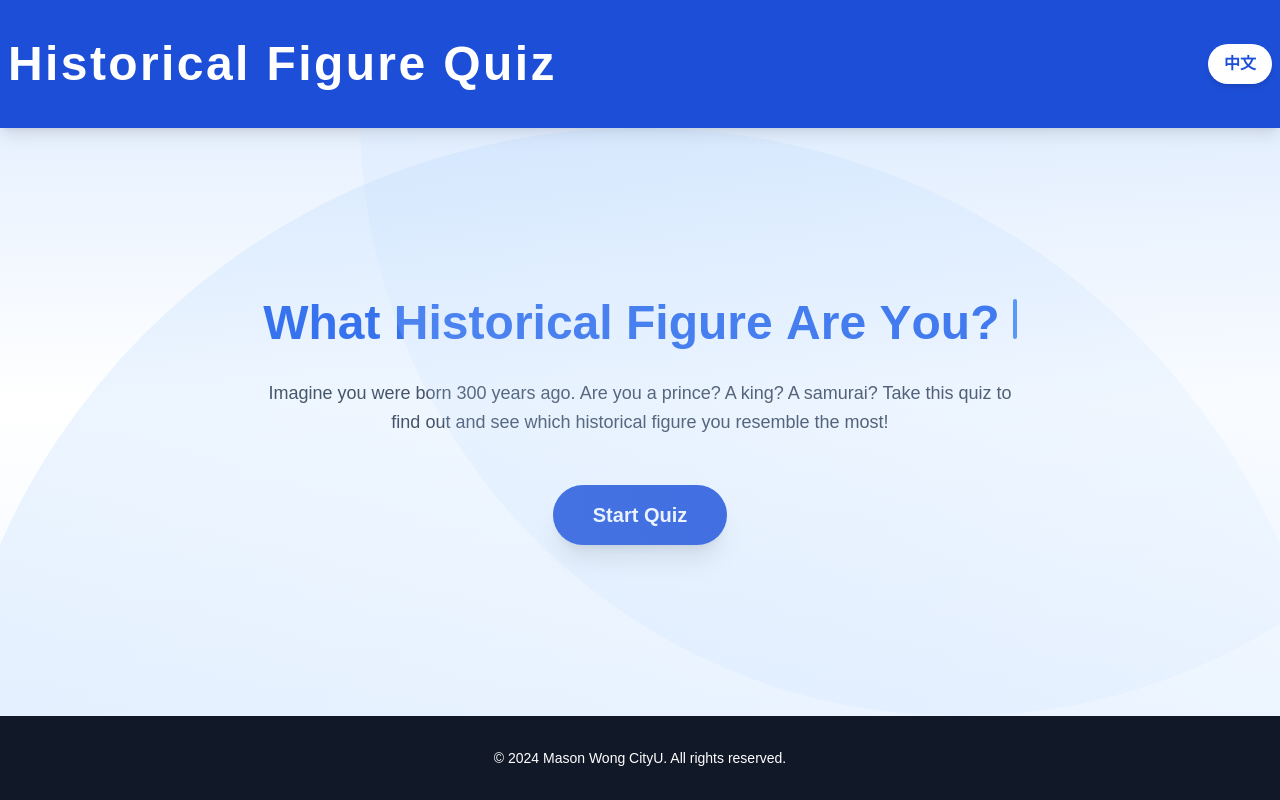
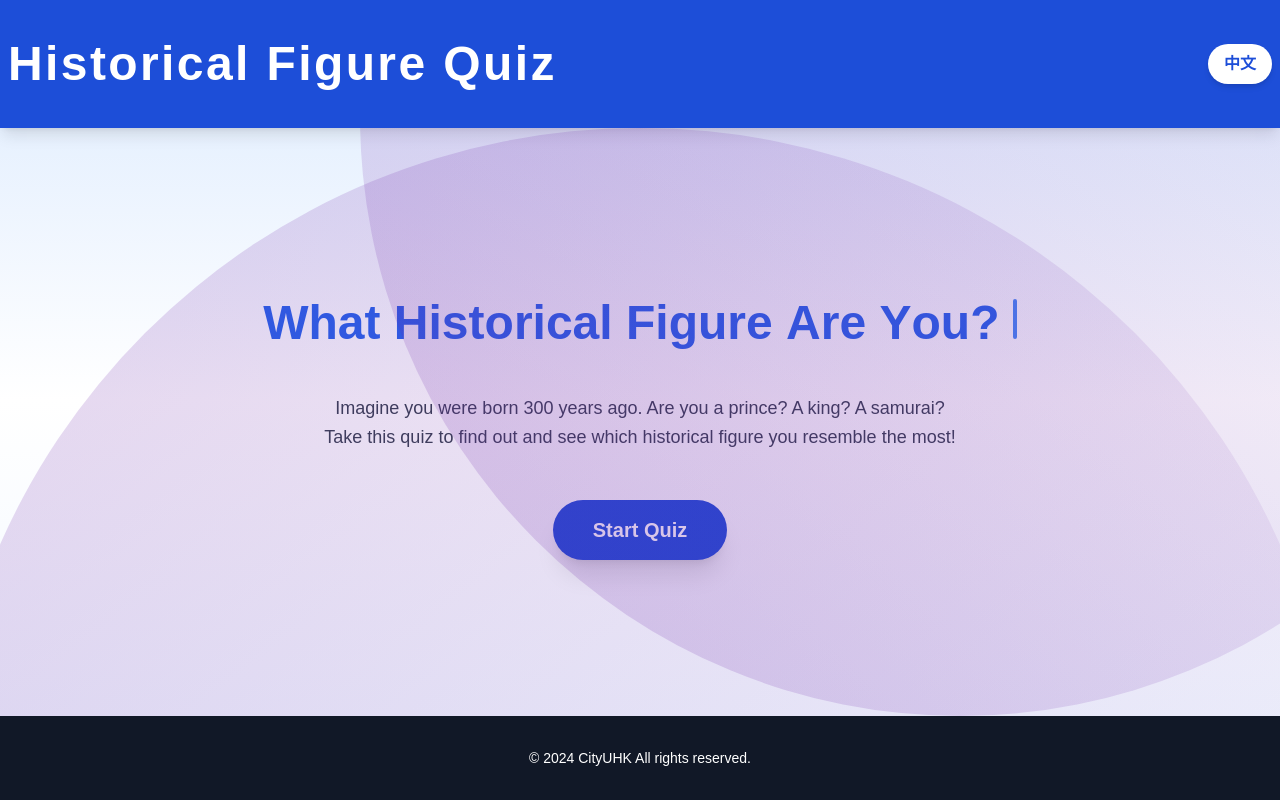
Before and after one commit to Masonddd11/historical-qna, a Next.js app: page / in a window 1280 px wide. Built offline with nearby package versions, Linux system fonts and the light colour scheme.

Commit message:
styling: changed styling

```diff
--- a/src/app/page.tsx
+++ b/src/app/page.tsx
@@ -23,13 +23,14 @@ export default function Home() {
       <Head>
         <title>{currentTexts.title}</title>
         <meta name="description" content={currentTexts.description} />
+
         <link rel="icon" href="/favicon.ico" />
       </Head>
 
       {/* Header Section */}
-      <header className="bg-blue-700  text-white py-6 shadow-lg">
+      <header className="bg-blue-700  text-white py-6 shadow-lg ">
         <div className="container mx-auto flex justify-between items-center h-[80px] px-2">
-          <h1 className="text-2xl lg:text-5xl font-extrabold tracking-wider">
+          <h1 className="text-2xl lg:text-5xl font-extrabold tracking-wider text-white">
             {currentTexts.header}
           </h1>
           <button className="w-fit py-2 px-4 bg-white rounded-full shadow-md hover:bg-blue-200 transition duration-300">
@@ -57,7 +58,7 @@ export default function Home() {
       </header>
 
       {/* Main Content Section */}
-      <main className="container relative mx-auto px-6 py-12 text-center flex-grow flex flex-col justify-center items-center">
+      <main className="container relative mx-auto px-6 py-12 text-center flex-grow flex flex-col justify-center items-center overflow-hidden">
         <h2 className="text-6xl font-extrabold text-gray-800 mb-8 leading-tight">
           <TypewriterEffect
             key={language}
@@ -75,15 +76,17 @@ export default function Home() {
         </h2>
         <p className="text-lg text-gray-700 mb-12 max-w-3xl leading-relaxed">
           {currentTexts.mainDescription}
+          <br />
+          {currentTexts.joinDescription}
         </p>
         <Link href="/quiz">
-          <button className="bg-blue-700 text-white py-4 px-10 rounded-full shadow-xl hover:bg-blue-800 transition duration-300 text-xl font-bold transform hover:scale-105">
+          <button className="bg-blue-700 text-white py-4 px-10 rounded-full shadow-xl hover:bg-blue-800 transition duration-300 text-xl flex items-center justify-center font-bold transform hover:scale-105">
             {currentTexts.startButton}
           </button>
         </Link>
-        <div className="absolute inset-0 overflow-hidden pointer-events-none">
-          <div className="absolute top-0 left-1/2 transform -translate-x-1/2 w-[1400px] h-[1400px] bg-gradient-to-br from-blue-300 to-transparent opacity-20 rounded-full"></div>
-          <div className="absolute bottom-0 right-1/4 transform translate-x-1/2 w-[1200px] h-[1200px] bg-gradient-to-tr from-blue-200 to-transparent opacity-20 rounded-full"></div>
+        <div className="absolute inset-0 pointer-events-none">
+          <div className="absolute top-0 left-1/2 transform -translate-x-1/2 w-[1400px] h-[1400px] bg-gradient-to-br from-purple-800 to-transparent opacity-20 rounded-full"></div>
+          <div className="absolute bottom-0 right-1/4 transform translate-x-1/2 w-[1200px] h-[1200px] bg-gradient-to-tr from-purple-800 to-transparent opacity-20 rounded-full"></div>
         </div>
       </main>
 
--- a/src/app/quiz/page.tsx
+++ b/src/app/quiz/page.tsx
@@ -56,7 +56,6 @@ export default function Quiz() {
 
   const resultRef = useRef<HTMLDivElement>(null);
   const router = useRouter();
-
 
   const handleAnswer = (option: string) => {
     setAnswers({ ...answers, [currentQuestionIndex]: option });
@@ -126,11 +125,11 @@ export default function Quiz() {
     return (
       <div className="bg-gradient-to-b from-indigo-100 via-white to-indigo-100 min-h-screen flex flex-col justify-center items-center px-4 md:px-0">
         <div
-          className="text-center px-4 py-4 md:px-8 md:py-3 bg-white shadow-2xl rounded-2xl max-w-sm md:max-w-xl w-full transition-all duration-75 hover:shadow-xl"
+          className="text-center px-4 py-4 md:px-8 md:py-3 bg-white shadow-2xl rounded-2xl max-w-sm md:max-w-xl w-full transition-all duration-75 hover:shadow-xl flex flex-col justify-center items-center"
           ref={resultRef}
         >
           <div
-            className="w-full aspect-[16/12] relative"
+            className="w-full aspect-auto relative mt-4"
             style={{
               position: "relative",
               width: "100%",
@@ -146,7 +145,7 @@ export default function Quiz() {
               style={{ objectFit: "contain" }}
             />
           </div>
-          <h2 className="text-2xl md:text-4xl lg:text-5xl mt-2 font-extrabold text-indigo-700 mb-4">
+          <h2 className="text-2xl md:text-4xl lg:text-5xl mt-10 font-extrabold text-indigo-700 mb-4">
             {result.title}
           </h2>
           <p className="text-lg md:text-xl text-gray-700 mb-6 md:mb-4 w-fit">
--- a/src/components/TypeWriterEffect.tsx
+++ b/src/components/TypeWriterEffect.tsx
@@ -75,7 +75,7 @@ export const TypewriterEffect = ({
   return (
     <div
       className={cn(
-        "text-2xl md:text-3xl lg:text-5xl font-bold text-center",
+        "text-2xl md:text-3xl lg:text-5xl lg:leading-relaxed font-bold text-center",
         className
       )}
     >
--- a/src/constants/en.ts
+++ b/src/constants/en.ts
@@ -10,9 +10,11 @@ export const homepageEn = {
   header: "Historical Figure Quiz",
   mainTitle: "What Historical Figure Are You?",
   mainDescription:
-    "Imagine you were born 300 years ago. Are you a prince? A king? A samurai? Take this quiz to find out and see which historical figure you resemble the most!",
+    "Imagine you were born 300 years ago. Are you a prince? A king? A samurai?",
+  joinDescription:
+    "Take this quiz to find out and see which historical figure you resemble the most!",
   startButton: "Start Quiz",
-  footer: `© ${new Date().getFullYear()} Mason Wong CityU. All rights reserved.`,
+  footer: `© ${new Date().getFullYear()} CityUHK All rights reserved.`,
 };
 
 // questions constants
--- a/src/constants/zh.ts
+++ b/src/constants/zh.ts
@@ -8,10 +8,10 @@ export const homepageZh = {
   description: "找出你最像哪位歷史人物！",
   header: "歷史名人測驗",
   mainTitle: "你是哪位歷史名人",
-  mainDescription:
-    "幻想你在300年前出生。你會是一位王子？一位國王？一位武士？參加這個測驗，看看你最像哪位歷史名人！",
+  mainDescription: "幻想你在300年前出生。你會是一位王子？一位國王？一位武士？",
+  joinDescription: "參加這個測驗，看看你最像哪位歷史名人！",
   startButton: "開始測驗",
-  footer: `© ${new Date().getFullYear()} Mason Wong CityU。保留所有權利。`,
+  footer: `© ${new Date().getFullYear()} CityUHK All rights reserved.`,
 };
 
 export const quizQuestionsZh = [
```
